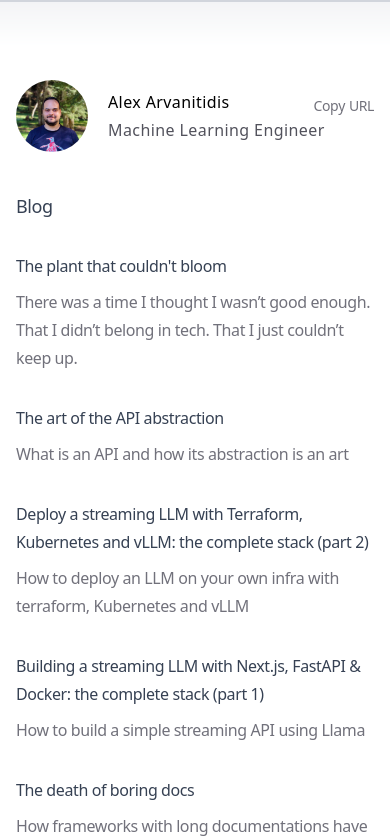
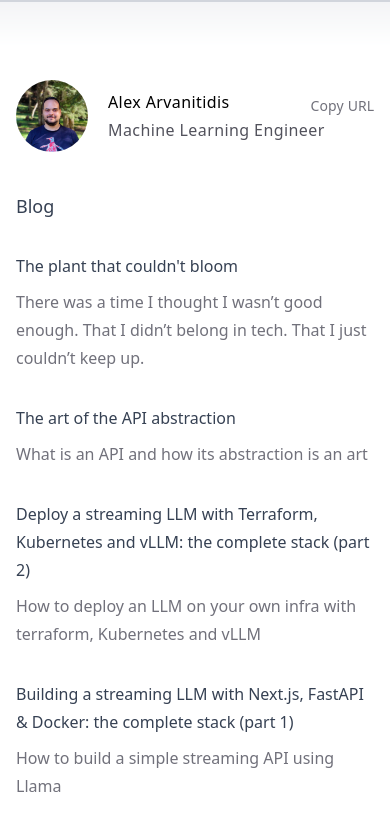
Before and after one commit to alarv/alexarvanitidis.dev, a Next.js app: page /blog in a window 390 px wide. Shown: the top 838 px of the page. Built offline with nearby package versions, Linux system fonts and the light colour scheme.

Commit message:
fix: back to blog key + add tracking on md screens only

```diff
--- a/app/blog/layout.tsx
+++ b/app/blog/layout.tsx
@@ -5,6 +5,7 @@ import { useEffect, useState } from 'react'
 import Claps from '@/app/blog/components/Claps'
 import { usePathname } from 'next/navigation'
 import Link from 'next/link'
+import { ArrowLeft } from 'lucide-react'
 
 function CopyButton() {
   const [text, setText] = useState('Copy')
@@ -60,8 +61,9 @@ export default function LayoutBlogPost({
         {isBlogpost(pathname) && (
           <>
             <div className="my-5">
-              <Link href="/blog" className="underline">
-                ← Back to blog
+              <Link href="/blog" className="flex items-center gap-2 underline">
+                <ArrowLeft size={18} /> {/* You can tweak the size here */}
+                Back to blog
               </Link>
             </div>
             <div className="my-5">
--- a/app/layout.tsx
+++ b/app/layout.tsx
@@ -35,7 +35,7 @@ export default function RootLayout({
   return (
     <html lang="en" suppressHydrationWarning>
       <body
-        className={`${geist.variable} ${geistMono.variable} bg-white tracking-tight antialiased dark:bg-zinc-950`}
+        className={`${geist.variable} ${geistMono.variable} bg-white md:tracking-tight antialiased dark:bg-zinc-950`}
       >
         <ThemeProvider
           enableSystem={true}
```
